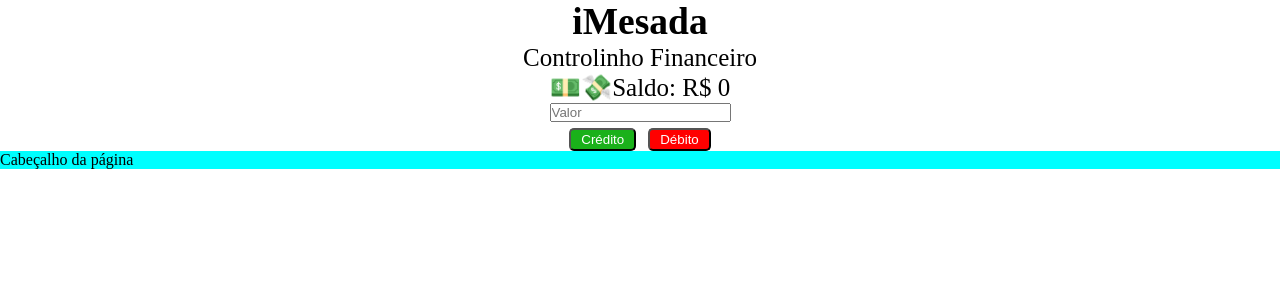
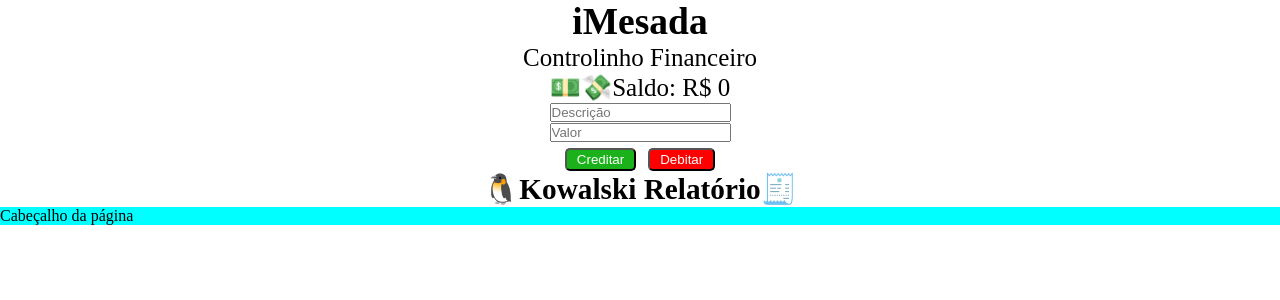
Before and after one commit to silvamicael/revisao-prog-senai, a React (Vite) app in the folder helloreact/: page / in a window 1280 px wide. Shown: the top 300 px of the page. Built offline with nearby package versions, Linux system fonts and the light colour scheme.

Commit message:
Implementação de relatórios + descrição

```diff
--- a/helloreact/src/App.jsx
+++ b/helloreact/src/App.jsx
@@ -31,11 +31,11 @@ function App() {
           onChange={(event) => setInputPreco(event.target.value)}
         /> */}
         {/* {inputPreco} */}
-        {/* <button onClick={tratarTeste}>Teste</button>
+        {/* =<button onClick={tratarTeste}>Teste</button>
         <div className="resultado">
           <button onClick={calculcarDobro}>Dobrar</button>
           Dobro do Número: {dobro}
-        </div> */}
+        </div>  */}
     </>
   )
 }
--- a/helloreact/src/components/Imesada.jsx
+++ b/helloreact/src/components/Imesada.jsx
@@ -5,15 +5,33 @@ function Imesada() {
 
     const [saldo, setSaldo] = useState(0);
     const [inputSaldo, setInputSaldo] = useState('');
+    const [relatorio, setRelatorio] = useState([]);
+    const [descricao, setDescricao] = useState('');
 
     function creditarSaldo(){
         let valor = Number(inputSaldo)
         setSaldo (saldo + valor)
+
+        setRelatorio((prev) => [
+      ...prev,
+      { tipo: "(crédito)",
+      descricao: descricao,
+      valor: valor,
+      saldo: setSaldo }
+    ]);
     }
 
     function debitarSaldo(){
         let valor = Number(inputSaldo)
         setSaldo (saldo - valor)
+
+        setRelatorio((prev) => [
+      ...prev,
+      { tipo: "(débito)",
+      descricao: descricao,
+      valor: valor,
+      saldo: setSaldo }
+    ]);
     }
 
     return (
@@ -21,15 +39,37 @@ function Imesada() {
                 <h2>iMesada</h2>
                 <p>Controlinho Financeiro</p>
                 <p>💵💸Saldo: R$ {saldo}</p>
+
+                <input type="text"
+                    value={descricao}
+                    onChange={(e) => setDescricao(e.target.value)}
+                    placeholder="Descrição"
+                />
+
                 <input type="text"
                     value={inputSaldo}
                     onChange={(e) => setInputSaldo(e.target.value)}
                     placeholder="Valor"
                     />
-                    <div className="acoes">
-                        <button onClick={creditarSaldo} className="btn credito">Crédito</button>
-                        <button onClick={debitarSaldo} className="btn debito">Débito</button>
-                    </div>
+
+                <div className="acoes">
+                    <button onClick={creditarSaldo} className="btn credito">Creditar</button>
+                    <button onClick={debitarSaldo} className="btn debito">Debitar</button>
+                </div>
+
+                    <h3>🐧Kowalski Relatório🧾</h3>
+
+                <table>
+                    <tbody>
+                    {relatorio.map((item, index) => (
+                        <tr key={index}>
+                        <td> {item.descricao} = </td>
+                        <td> R${item.valor}.00  </td>
+                        <td> {item.tipo} </td>
+                        </tr>
+                    ))}
+                    </tbody>
+                </table>
             </div>
     )
 }
```
